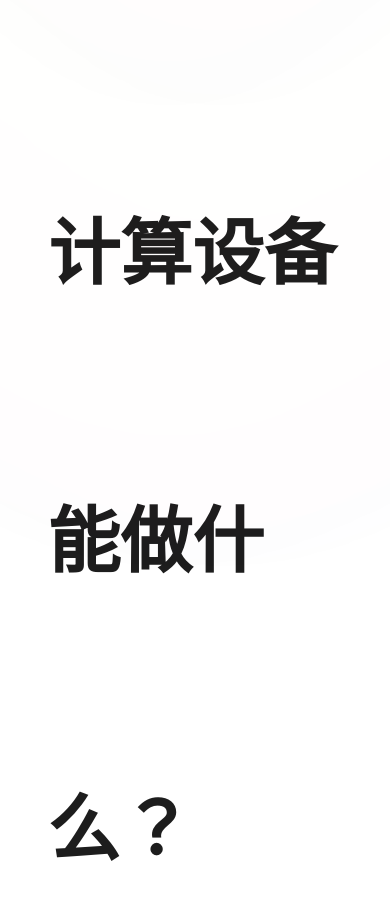
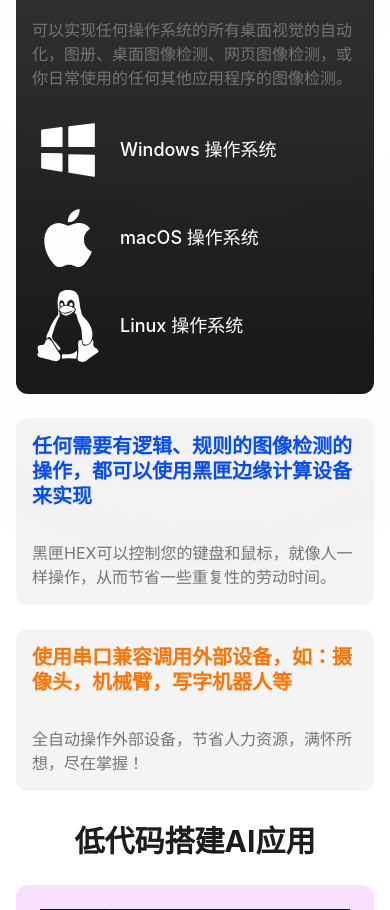
Before and after one commit to molinla/mouse-home, a React (Vite) app: page / in a window 390 px wide. Shown: the part 1071-1981 px from the top of the page. Built offline with nearby package versions, Linux system fonts and the light colour scheme; a web font is replaced by a local one.

Commit message:
feat: fix mobile

```diff
--- a/package.json
+++ b/package.json
@@ -6,9 +6,6 @@
   "scripts": {
     "dev": "vite",
     "build": "tsc -b && vite build",
-    "lint": "biome check --write .",
-    "lint:check": "biome check .",
-    "format": "biome format --write .",
     "preview": "vite preview"
   },
   "dependencies": {
@@ -23,7 +20,6 @@
     "@types/react": "^19.1.10",
     "@types/react-dom": "^19.1.7",
     "@vitejs/plugin-react": "^5.0.0",
-    "globals": "^16.3.0",
     "tailwindcss": "^4.1.12",
     "typescript": "~5.8.3",
     "vite": "^7.1.2"
--- a/src/components/Features.tsx
+++ b/src/components/Features.tsx
@@ -5,19 +5,19 @@ import preview from '../assets/imgs/preview.png'
 
 function WhatCanWeDo() {
   return (
-    <section className="w-full min-h-screen bg-white flex flex-col items-center justify-center gap-12 p-12">
-      <h1 className="max-w-7xl mx-auto text-7xl font-bold leading-[4] text-[#1d1d1d]">
+    <section className="w-full min-h-screen bg-white flex flex-col items-center justify-center gap-6 md:gap-12 p-4 md:p-12">
+      <h1 className="max-w-7xl mx-auto text-3xl md:text-5xl lg:text-7xl font-bold leading-tight md:leading-[4] text-[#1d1d1d] text-center">
         黑匣边缘计算设备能做什么？
       </h1>
-      <div className="max-w-7xl mx-auto grid grid-cols-2 grid-row-2 text-white gap-12">
-        <article className="row-span-2 grid-span-2 bg-gradient-to-b from-[#353535] to-[#181818] rounded-xl p-6 pb-12 space-y-12">
-          <h2 className="text-4xl leading-[1.25] font-bold">
+      <div className="max-w-7xl mx-auto grid grid-cols-1 lg:grid-cols-2 lg:grid-rows-2 text-white gap-6 md:gap-12">
+        <article className="lg:row-span-2 lg:col-span-1 bg-gradient-to-b from-[#353535] to-[#181818] rounded-xl p-4 md:p-6 pb-8 md:pb-12 space-y-6 md:space-y-12">
+          <h2 className="text-2xl md:text-3xl lg:text-4xl leading-tight md:leading-[1.25] font-bold">
             识别任何操作系统的图像、 桌面软件的图像、 Web的图像的自动化流程
           </h2>
-          <p className="text-[#757575] text-xl">
+          <p className="text-[#757575] text-base md:text-lg lg:text-xl">
             可以实现任何操作系统的所有桌面视觉的自动化，图册、桌面图像检测、网页图像检测，或你日常使用的任何其他应用程序的图像检测。
           </p>
-          <ul className="space-y-8 font-medium text-2xl">
+          <ul className="space-y-4 md:space-y-8 font-medium text-lg md:text-xl lg:text-2xl">
             <li className="flex items-center gap-4">
               <img src={windows} alt="windows" />
               <span>Windows 操作系统</span>
@@ -32,19 +32,19 @@ function WhatCanWeDo() {
             </li>
           </ul>
         </article>
-        <article className="bg-[#F4F4F4] rounded-xl p-6">
-          <h2 className="text-[#004DFF] font-bold text-3xl leading-[1.25] mb-24">
+        <article className="bg-[#F4F4F4] rounded-xl p-4 md:p-6">
+          <h2 className="text-[#004DFF] font-bold text-xl md:text-2xl lg:text-3xl leading-tight md:leading-[1.25] mb-8 md:mb-16 lg:mb-24">
             任何需要有逻辑、规则的图像检测的操作，都可以使用黑匣边缘计算设备来实现
           </h2>
-          <p className="text-[#757575] text-xl">
+          <p className="text-[#757575] text-base md:text-lg lg:text-xl">
             黑匣HEX可以控制您的键盘和鼠标，就像人一样操作，从而节省一些重复性的劳动时间。
           </p>
         </article>
-        <article className="bg-[#F4F4F4] rounded-xl p-6">
-          <h2 className="text-[#FF7300] font-bold text-3xl leading-[1.25] mb-24">
+        <article className="bg-[#F4F4F4] rounded-xl p-4 md:p-6">
+          <h2 className="text-[#FF7300] font-bold text-xl md:text-2xl lg:text-3xl leading-tight md:leading-[1.25] mb-8 md:mb-16 lg:mb-24">
             使用串口兼容调用外部设备，如：摄像头，机械臂，写字机器人等
           </h2>
-          <p className="text-[#757575] text-xl">
+          <p className="text-[#757575] text-base md:text-lg lg:text-xl">
             全自动操作外部设备，节省人力资源，满怀所想，尽在掌握！
           </p>
         </article>
@@ -55,64 +55,72 @@ function WhatCanWeDo() {
 
 function LowCode() {
   return (
-    <section className="w-full min-h-screen bg-white flex flex-col items-center justify-center gap-12 p-12 pb-24">
-      <h1 className="max-w-7xl mx-auto text-7xl font-bold leading-[4] text-[#1d1d1d]">
+    <section className="w-full min-h-screen bg-white flex flex-col items-center justify-center gap-6 md:gap-12 p-4 md:p-12 pb-12 md:pb-24">
+      <h1 className="max-w-7xl mx-auto text-3xl md:text-5xl lg:text-7xl font-bold leading-tight md:leading-[4] text-[#1d1d1d] text-center">
         低代码搭建AI应用
       </h1>
-      <div className="max-w-7xl mx-auto grid grid-cols-2 grid-rows-4 gap-12 w-full">
+      <div className="max-w-7xl mx-auto grid grid-cols-1 lg:grid-cols-2 lg:grid-rows-4 gap-6 md:gap-12 w-full">
         <article
-          className="col-span-2 h-150 flex items-center justify-center rounded-xl p-12"
+          className="lg:col-span-2 h-auto lg:h-150 flex items-center justify-center rounded-xl p-6 md:p-12"
           style={{
             background:
               'linear-gradient(180deg, rgba(234, 130, 247, 0.25) 0%, rgba(130, 158, 247, 0.25) 55%, rgba(0, 174, 255, 0.25) 100%)',
           }}
         >
-          <figure className="flex flex-row-reverse justify-between items-center w-full gap-12">
-            <img width={550} src={preview} alt="lowCode" />
-            <figcaption>
-              <h2 className="text-4xl leading-[2] font-bold">
+          <figure className="flex flex-col lg:flex-row-reverse justify-between items-center w-full gap-6 md:gap-12">
+            <img
+              className="w-full max-w-md lg:max-w-none lg:w-[550px]"
+              src={preview}
+              alt="lowCode"
+            />
+            <figcaption className="text-center lg:text-left">
+              <h2 className="text-2xl md:text-3xl lg:text-4xl leading-tight lg:leading-[2] font-bold mb-4">
                 简单易用的搭建和调试运行
               </h2>
-              <p className="text-[#727272] font-medium">
+              <p className="text-[#727272] font-medium text-base md:text-lg">
                 只需要简单的复制粘贴就可以得到YOLO 目标检测专精AI客制化脚本
               </p>
             </figcaption>
           </figure>
         </article>
-        <article className="col-span-1 row-span-1 bg-[#F4F4F4] rounded-xl p-12">
-          <h2 className="text-4xl font-bold flex items-center gap-2 mb-4">
-            多元化框架导入
-            <span className="relative pl-[2em] bg-[#FF8400]/20 text-base before:animate-ping rounded-full px-4 py-1 text-[#FF4800] before:content-[''] before:absolute before:left-[1em] before:top-1/2 before:-translate-y-1/2 before:inline-block before:size-2 before:rounded-full before:bg-[#FF4800] before:mr-2">
+        <article className="lg:col-span-1 lg:row-span-1 bg-[#F4F4F4] rounded-xl p-6 md:p-12">
+          <h2 className="text-2xl md:text-3xl lg:text-4xl font-bold flex flex-col lg:flex-row lg:items-center gap-2 mb-4">
+            <span>多元化框架导入</span>
+            <span className="relative pl-[2em] bg-[#FF8400]/20 text-sm md:text-base before:animate-ping rounded-full px-4 py-1 text-[#FF4800] before:content-[''] before:absolute before:left-[1em] before:top-1/2 before:-translate-y-1/2 before:inline-block before:size-2 before:rounded-full before:bg-[#FF4800] before:mr-2 w-fit">
               持续接入
             </span>
           </h2>
-          <p className="font-medium text-[#3D3D3D]">
+          <p className="font-medium text-[#3D3D3D] text-base md:text-lg">
             持续接入各版本YOLO框架及设备调用。
           </p>
         </article>
-        <article className="col-span-1 row-span-1 bg-[#F4F4F4] rounded-xl p-12">
-          <h2 className="text-4xl font-bold mb-4">自定义模型导入</h2>
-          <p className="font-medium text-[#3D3D3D]">
+        <article className="lg:col-span-1 lg:row-span-1 bg-[#F4F4F4] rounded-xl p-6 md:p-12">
+          <h2 className="text-2xl md:text-3xl lg:text-4xl font-bold mb-4">
+            自定义模型导入
+          </h2>
+          <p className="font-medium text-[#3D3D3D] text-base md:text-lg">
             自行训练的模型可直接导入使用，多元化角度强
           </p>
         </article>
-        <article className="col-span-1 row-span-1 bg-[#F4F4F4] rounded-xl p-12">
-          <h2 className="text-4xl font-bold mb-4">分享脚本可加密</h2>
-          <p className="font-medium text-[#3D3D3D]">
+        <article className="lg:col-span-1 lg:row-span-1 bg-[#F4F4F4] rounded-xl p-6 md:p-12">
+          <h2 className="text-2xl md:text-3xl lg:text-4xl font-bold mb-4">
+            分享脚本可加密
+          </h2>
+          <p className="font-medium text-[#3D3D3D] text-base md:text-lg">
             如果创造出一个脚本，我想分享给其他人，也可脚本加密保护作品安全，当然，也可指定使用者使用！
           </p>
         </article>
-        <article className="col-span-1 row-span-3 bg-[#1A1A1A] rounded-xl p-12">
-          <h2 className="text-white text-4xl font-bold mb-4">
+        <article className="lg:col-span-1 lg:row-span-3 lg:row-start-2 lg:col-start-2 bg-[#1A1A1A] rounded-xl p-6 md:p-12">
+          <h2 className="text-white text-2xl md:text-3xl lg:text-4xl font-bold mb-4">
             丰富的UI调试组件
           </h2>
-          <p className="text-[#707070] font-medium mb-8">
+          <p className="text-[#707070] font-medium mb-6 md:mb-8 text-base md:text-lg">
             持续添加用户所需的调试UI组件库的UI组件，亦使使用更加简单便捷，使用无需修改代码，界面可调。
           </p>
           <ul className="space-y-4">
             <li className="text-white">
-              <h3 className="mb-4">提示框</h3>
-              <div className="w-full h-12 bg-[#1EFF00]/10 text-[#00FF9D] border border-[#19A849] rounded-lg flex items-center justify-center">
+              <h3 className="mb-4 text-lg md:text-xl">提示框</h3>
+              <div className="w-full h-12 bg-[#1EFF00]/10 text-[#00FF9D] border border-[#19A849] rounded-lg flex items-center justify-center text-sm md:text-base">
                 当前配置保存完毕！
               </div>
             </li>
```
Also changed, not shown: 1 other file (tests, documents, lock files or other folders).
